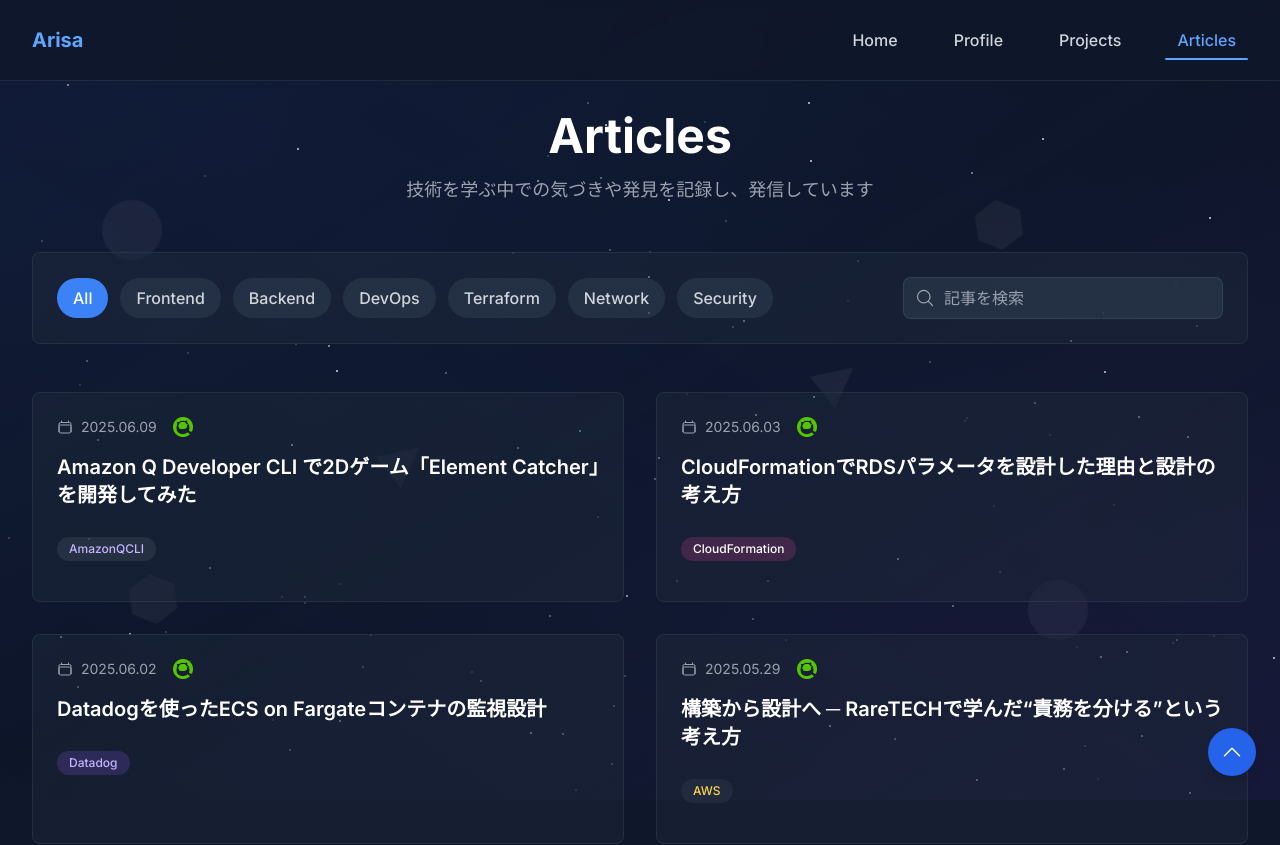
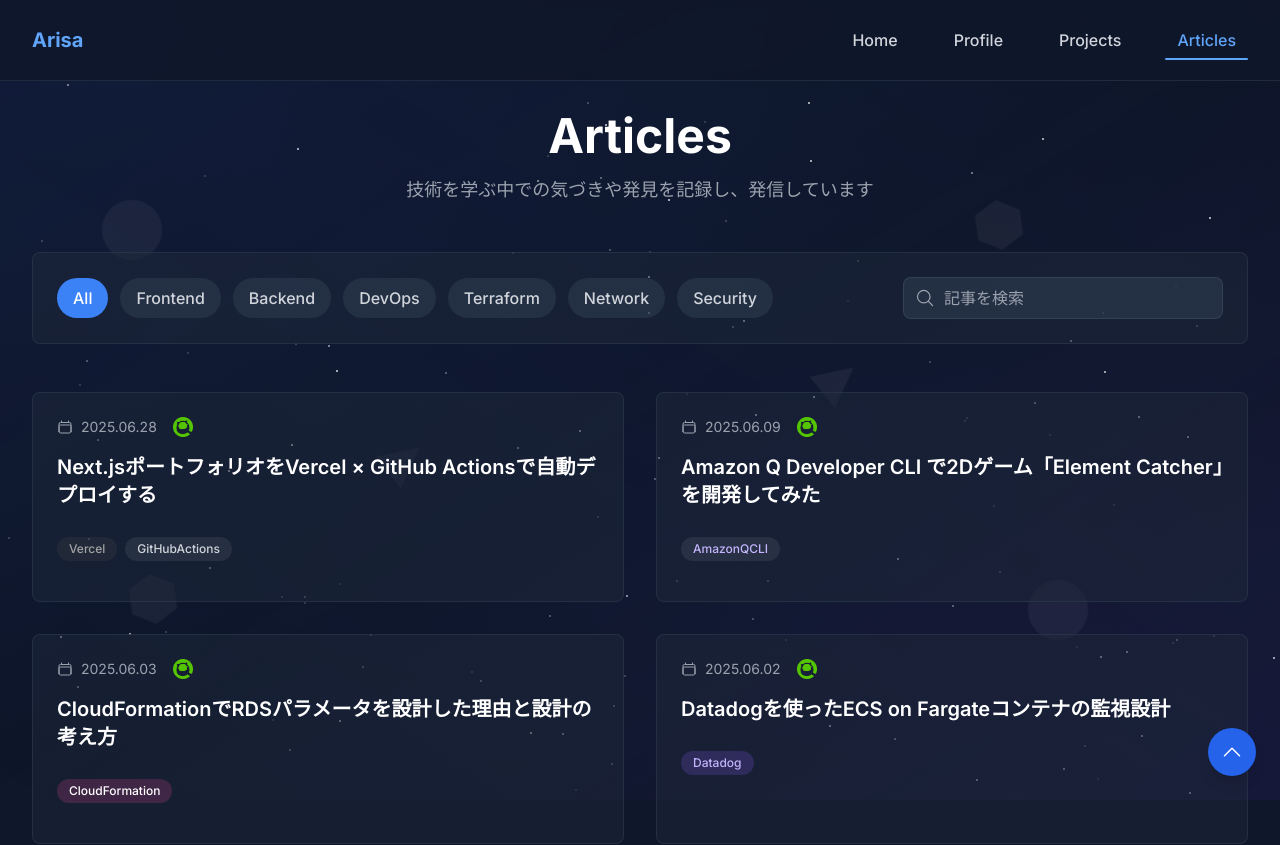
Before and after one commit to ARISA1115/portfolio, a Next.js app: page /articles in a window 1280 px wide. Shown: the top 845 px of the page. Built offline with nearby package versions, Linux system fonts and the light colour scheme.

Commit message:
[update]src/data/articles.tsに記事を追加

```diff
--- a/src/data/articles.ts
+++ b/src/data/articles.ts
@@ -172,9 +172,19 @@ export const articles: Article[] = [
     url: 'https://qiita.com/ARISA1115/items/0625fb1415e1c005ccd4',
     platform: 'qiita'
   },
-  // Zenn記事（id:18〜）
+    {
+    id: 18,
+    title: 'Next.jsポートフォリオをVercel × GitHub Actionsで自動デプロイする',
+    description: '',
+    date: '2025.06.28',
+    tags: ['Vercel', 'GitHubActions '],
+    category: 'DevOps',
+    url: 'https://qiita.com/ARISA1115/items/76759de674b14d9069a8',
+    platform: 'qiita'
+  },
+  // Zenn記事（id:19〜）
   {
-    id: 18,
+    id: 19,
     title: 'データベースの基本',
     description: '',
     date: '2025.01.03',
@@ -184,7 +194,7 @@ export const articles: Article[] = [
     platform: 'zenn'
   },
   {
-    id: 19,
+    id: 20,
     title: 'VirtualBoxでApache/Nginxを使ったWebサーバーの構築方法',
     description: '',
     date: '2024.12.23',
@@ -194,7 +204,7 @@ export const articles: Article[] = [
     platform: 'zenn'
   },
   {
-    id: 20,
+    id: 21,
     title: 'Webサーバーの役割とHTTP通信について',
     description: '',
     date: '2024.12.21',
@@ -204,7 +214,7 @@ export const articles: Article[] = [
     platform: 'zenn'
   },
   {
-    id: 21,
+    id: 22,
     title: 'VirtualBoxで仮想マシンを作成し、NAT接続とブリッジ接続を学ぶ - AlmaLinux編',
     description: '',
     date: '2024.12.09',
@@ -214,7 +224,7 @@ export const articles: Article[] = [
     platform: 'zenn'
   },
   {
-    id: 22,
+    id: 23,
     title: '仮想技術とネットワーク接続の基礎解説',
     description: '',
     date: '2024.12.09',
```
